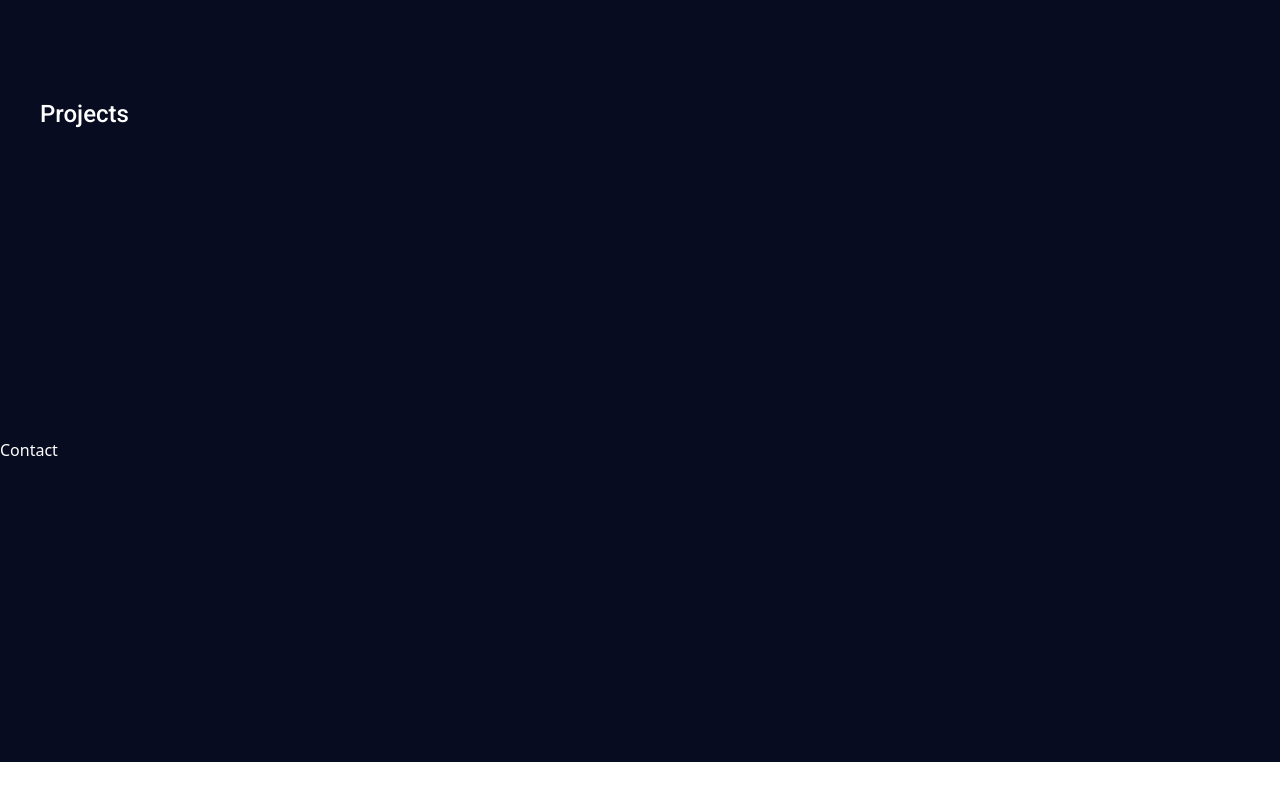
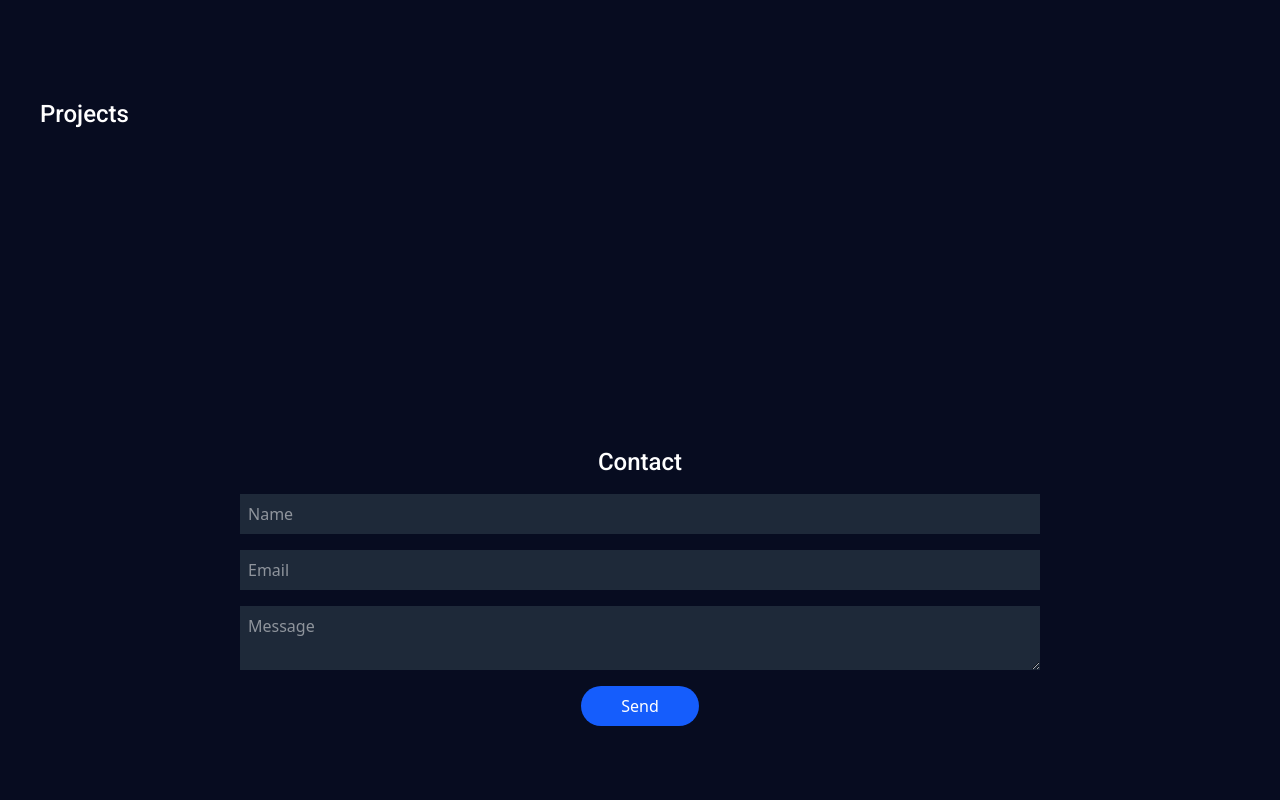
Before and after one commit to AlexBatistta/portfolio, a React (Vite) app: page / in a window 1280 px wide. Shown: the part 878-1678 px from the top of the page. Before the commit the page ends 1640 px from the top, so only its background shows below. Built offline with nearby package versions, Linux system fonts and the light colour scheme.

Commit message:
contact form

```diff
--- a/src/components/Contact.jsx
+++ b/src/components/Contact.jsx
@@ -1,5 +1,41 @@
 import React from 'react';
 
 export const Contact = () => {
-	return <section id="contact" className='text-white mb-[300px]'>Contact</section>;
+	const handleSubmit = async () => {
+		console.log('handleSubmit');
+	};
+
+	return (
+		<section id="contact" className="section flex-col mb-[300px] gap-4">
+			<h2 className="subtitle">Contact</h2>
+			<form
+				className="flex flex-col items-center justify-center w-full gap-4"
+				onSubmit={handleSubmit}
+			>
+				<input
+					type="text"
+					placeholder="Name"
+					className="w-2/3 bg-gray-800 text-white p-2"
+					required
+				/>
+				<input
+					type="email"
+					placeholder="Email"
+					className="w-2/3 bg-gray-800 text-white p-2"
+					required
+				/>
+				<textarea
+					placeholder="Message"
+					className="w-2/3 bg-gray-800 text-white p-2"
+					required
+				></textarea>
+				<button
+					type="submit"
+					className="py-2 px-10 cursor-pointer rounded-full bg-blue-600 text-white"
+				>
+					Send
+				</button>
+			</form>
+		</section>
+	);
 };
```
